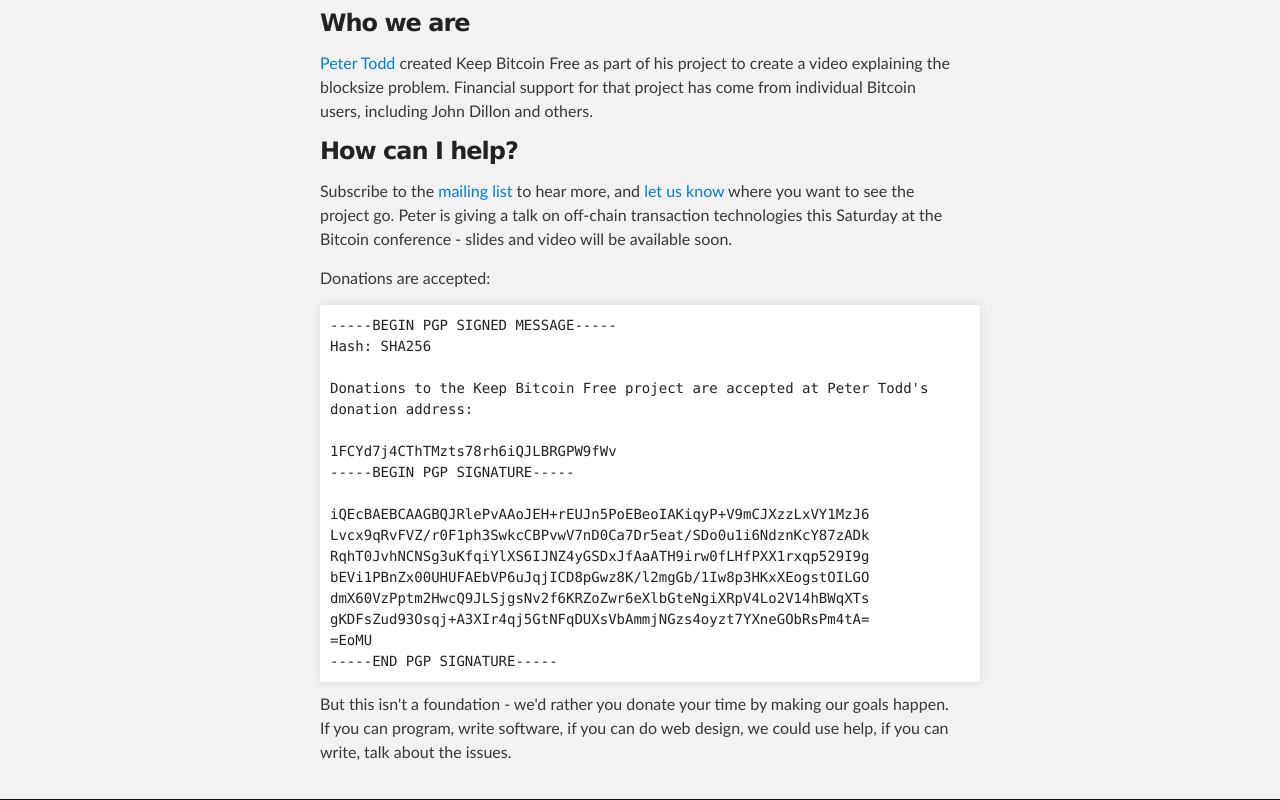
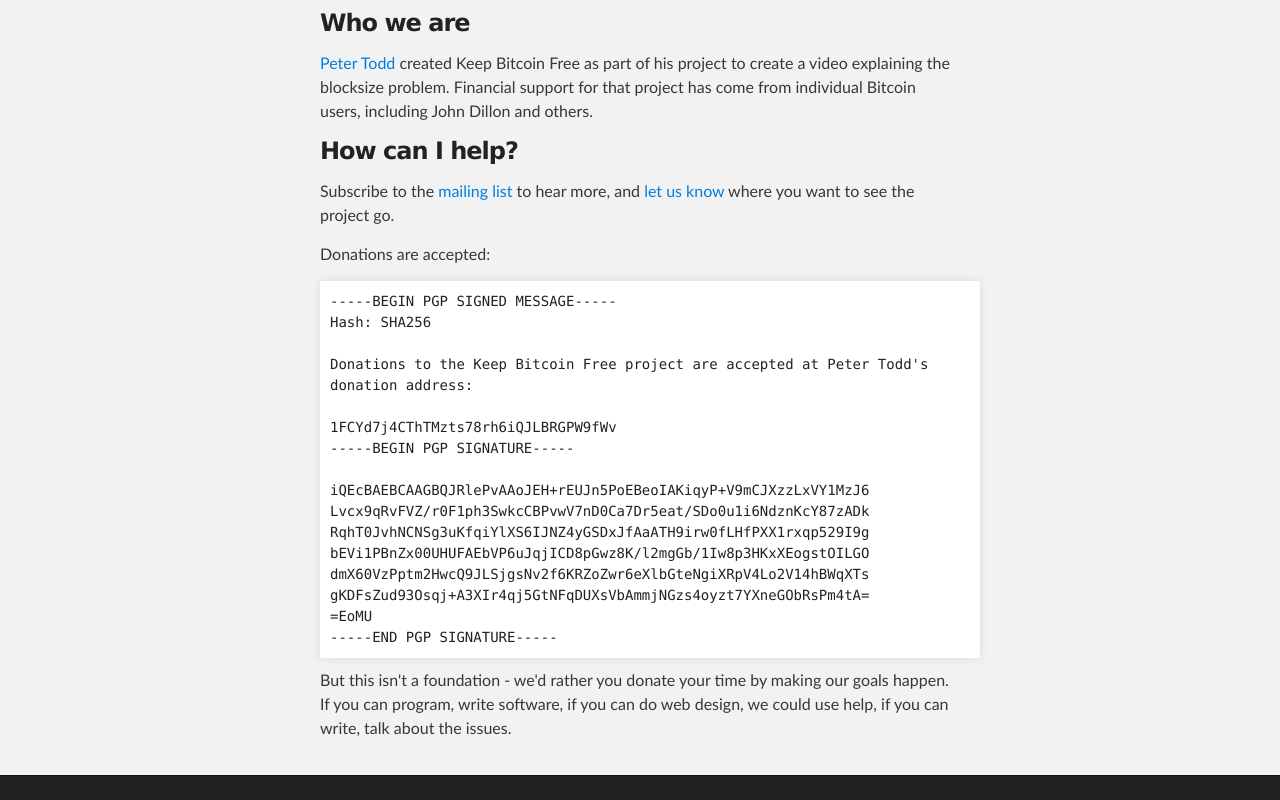
Before and after one commit to keepbitcoinfree/keepbitcoinfree.github.io, a plain HTML site: page index.html in a window 1280 px wide. Shown: the part 2996-3796 px from the top of the page. After the commit the page ends 3772 px from the top, so only its background shows below. Drawn offline with Linux system fonts and the light colour scheme.

Commit message:
remove conference talk stuff

```diff
--- a/index.html
+++ b/index.html
@@ -129,7 +129,7 @@
 
 <h3>How can I help?</h3>
 
-<p>Subscribe to the <a href="http://lists.keepbitcoinfree.org/cgi-bin/mailman/listinfo/keepbitcoinfree-announce">mailing list</a> to hear more, and <a href="mailto:contact@keepbitcoinfree.org">let us know</a> where you want to see the project go. Peter is giving a talk on off-chain transaction technologies this Saturday at the Bitcoin conference - slides and video will be available soon.</p>
+<p>Subscribe to the <a href="http://lists.keepbitcoinfree.org/cgi-bin/mailman/listinfo/keepbitcoinfree-announce">mailing list</a> to hear more, and <a href="mailto:contact@keepbitcoinfree.org">let us know</a> where you want to see the project go. </p>
 
 <p>Donations are accepted:</p>
 
```
